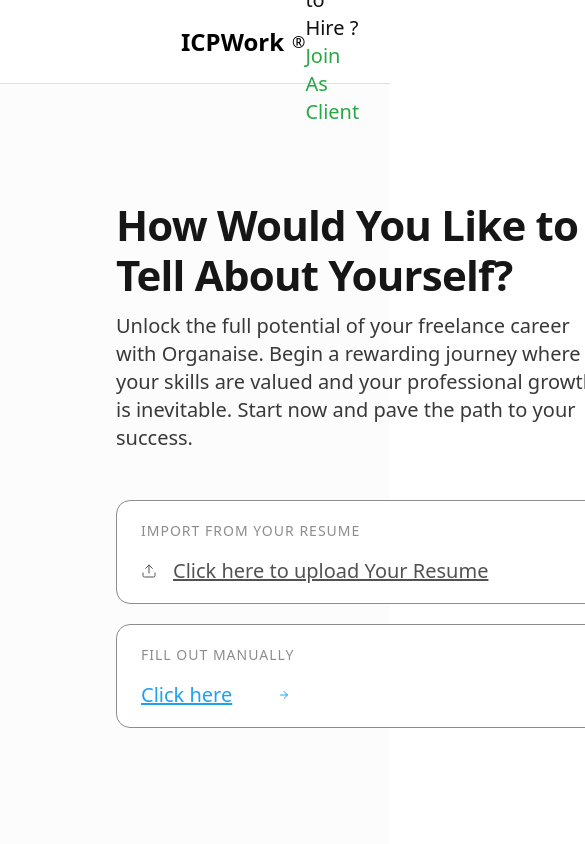
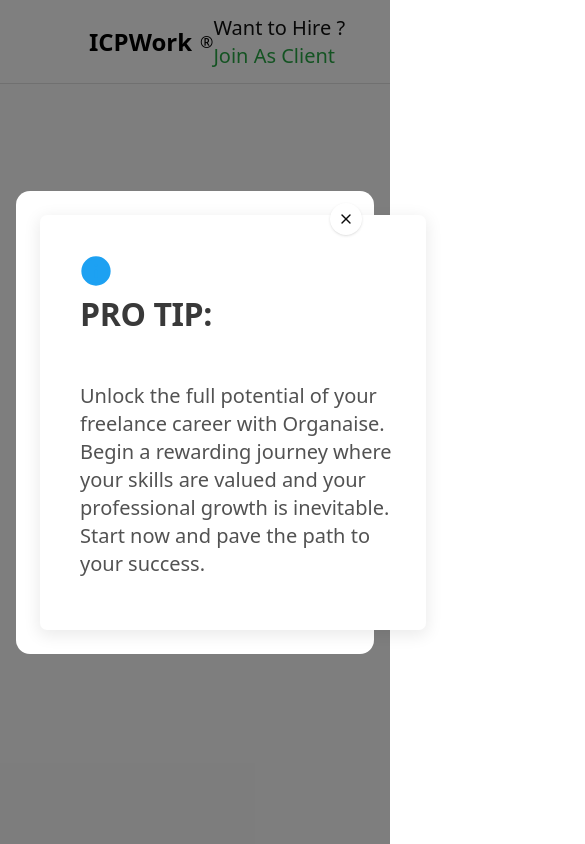
Before and after one commit to ICPWorkOfficial/ICPWork, a Next.js app in the folder frontend/: page /onboarding/step1 in a window 390 px wide. Shown: the top 844 px of the page, 585 px wide, since content can reach past the window. Built offline with nearby package versions, Linux system fonts and the light colour scheme.

Commit message:
refactor onboarding components: improve structure, add role-based logic, and enhance user experience

```diff
--- a/frontend/app/onboarding/step1/page.tsx
+++ b/frontend/app/onboarding/step1/page.tsx
@@ -1,4 +1,4 @@
-import FreelancerOnboarding from "@/components/onboarding/step1"
+import FreelancerOnboarding from "@/components/onboarding/step1";
 export default function OnboardingStep1Page() {
   return (
     <FreelancerOnboarding />
--- a/frontend/components/onboarding/step1.tsx
+++ b/frontend/components/onboarding/step1.tsx
@@ -1,9 +1,10 @@
 "use client";
 
-import React from "react";
-import { Upload, ArrowRight, Info } from "lucide-react";
+import React, { useState, useEffect } from "react";
+import { Upload, ArrowRight, Info, X } from "lucide-react";
 import { Button } from "../ui/button";
 import Link from "next/link";
+import { useRouter } from 'next/navigation';
 
 // OptionCard Component
 interface OptionCardProps {
@@ -22,7 +23,7 @@
   onClick,
 }) => (
   <div
-    className="relative h-[104px] w-[495px] rounded-xl border border-solid border-[#8d8d8d] bg-white cursor-pointer hover:border-gray-400 transition-colors"
+    className="relative h-[104px] w-full md:w-[495px] rounded-xl border border-solid border-[#8d8d8d] bg-white cursor-pointer hover:border-gray-400 transition-colors"
     onClick={onClick}
   >
     <div className="absolute left-6 top-5 flex flex-col gap-4">
@@ -83,14 +84,53 @@
   </div>
 );
 
-const FreelancerOnboarding: React.FC = () => {
+const FreelancerOnboarding: React.FC<{ initialRole?: 'Client' | 'Freelancer' }> = ({ initialRole }) => {
+  const router = useRouter();
+  const [role, setRole] = useState<'Client' | 'Freelancer'>(initialRole ?? 'Client');
+  // persist role to localStorage when changed
+  useEffect(() => {
+    try {
+      if (typeof window !== 'undefined') {
+        const raw = localStorage.getItem('demo_profile');
+        const base = raw ? JSON.parse(raw) : {};
+        base.role = role;
+        localStorage.setItem('demo_profile', JSON.stringify(base));
+      }
+    } catch (e) {
+      // ignore
+    }
+  }, [role]);
+
+  const [showProTipModal, setShowProTipModal] = useState(false);
+  const [firstName, setFirstName] = useState('');
+  const [lastName, setLastName] = useState('');
+
+  // open pro tip as modal automatically on small screens
+  useEffect(() => {
+    if (typeof window !== 'undefined' && window.innerWidth < 768) {
+      setShowProTipModal(true);
+    }
+  }, []);
+
   const handleResumeUpload = () => console.log("Resume upload clicked");
   const handleManualFill = () => console.log("Manual fill clicked");
+
+  const handleSave = () => {
+    const payload = { name: `${firstName} ${lastName}`.trim(), role };
+    if (typeof window !== 'undefined') localStorage.setItem('demo_profile', JSON.stringify(payload));
+    // small feedback can be added later
+  };
+
+  const handleNextForClient = () => {
+    // ensure saved
+    handleSave();
+    router.push('/onboarding/step2');
+  };
 
   return (
     <div className="bg-[#fcfcfc] min-h-screen w-full relative">
       {/* Header */}
-      <header className="bg-white h-[84px] w-full border-b border-[#e0e0e0] flex items-center justify-between px-[116px]">
+      <header className="bg-white h-[84px] w-full border-b border-[#e0e0e0] flex items-center justify-between px-6 md:px-[116px]">
         <Logo />
         <div className="text-[20px] leading-[28px]">
           <span className="text-[#101010]">Want to Hire ?</span>
@@ -99,25 +139,70 @@
         </div>
       </header>
 
+      {/* ProTip modal for small screens */}
+      {showProTipModal && (
+        <div className="fixed inset-0 z-50 flex items-center justify-center bg-black/50 p-4">
+          <div className="bg-white rounded-xl max-w-[95vw] w-full p-6 relative">
+            <button onClick={() => setShowProTipModal(false)} className="absolute top-3 right-3 bg-white p-2 rounded-full shadow">
+              <X size={16} />
+            </button>
+            <ProTip
+              title="PRO TIP:"
+              description="Unlock the full potential of your freelance career with Organaise. Begin a rewarding journey where your skills are valued and your professional growth is inevitable. Start now and pave the path to your success."
+            />
+          </div>
+        </div>
+      )}
+
       {/* Scrollbar */}
       <div className="fixed right-0 top-[515px] w-2 h-[66px] bg-[#d9d9d9] rounded-[27px]" />
 
       {/* Main Content */}
-      <div className="flex items-center justify-center min-h-[calc(100vh-84px)] px-[116px] py-12">
-        <div className="flex gap-12 items-start max-w-7xl w-full">
+      <div className="flex items-center justify-center min-h-[calc(100vh-84px)] px-6 md:px-[116px] py-12">
+        <div className="flex gap-12 items-start max-w-7xl w-full flex-col md:flex-row">
           {/* Left Content */}
-          <div className="flex-1 max-w-[699px]">
+          <div className="flex-1 max-w-[699px] w-full">
+             {/* Title area */}
              <div className="mb-12">
                <h1 className="text-[42px] font-semibold leading-[50px] tracking-[-0.8px] text-[#161616] mb-3">
-                How Would You Like to Tell About Yourself?
+                 {role === 'Client' ? 'Tell us about your company' : 'How Would You Like to Tell About Yourself?'}
                </h1>
                <p className="text-[20px] leading-[28px] text-[#393939]">
-                Unlock the full potential of your freelance career with Organaise. Begin a rewarding journey where your skills are valued and your professional growth is inevitable. Start now and pave the path to your success.
+                 {role === 'Client'
+                   ? 'Provide basic details to create your client account.'
+                   : 'Unlock the full potential of your freelance career with Organaise. Begin a rewarding journey where your skills are valued and your professional growth is inevitable.'}
                </p>
              </div>
 
-            {/* Options */}
-            <div className="flex flex-col gap-5">
+             {/* Conditional content by role */}
+             {role === 'Client' ? (
+               <>
+               <div className="flex  gap-4">
+                {/* First Name question as a standalone block */}
+                <div className="rounded-xl border-[0.6px] border-[#8D8D8D] p-6 bg-white max-w-[700px] w-full mb-4">
+                  <div>
+                    <label className="text-[14px] font-medium text-[#6F6F6F] block ">FIRST NAME</label>
+                    <input type="text" value={firstName} onChange={(e) => setFirstName(e.target.value)} className="w-full p-3 rounded border border-transparent focus:border-[#44B0FF]" />
+                  </div>
+                </div>
+
+                {/* Last Name question as a separate standalone block */}
+                <div className="rounded-xl border-[0.6px] border-[#8D8D8D] p-6 bg-white max-w-[700px] w-full mb-4">
+                  <div>
+                    <label className="text-[14px] font-medium text-[#6F6F6F] block ">LAST NAME</label>
+                    <input type="text" value={lastName} onChange={(e) => setLastName(e.target.value)} className="w-full p-3 rounded border border-transparent focus:border-[#44B0FF]" />
+                  </div>
+                </div>
+              </div>
+
+                {/* Action buttons kept outside the input blocks. Exit button removed. */}
+                <div className="flex gap-4 mt-4 max-w-[700px] w-full">
+                  <button onClick={handleSave} className="w-full md:w-[220px] h-12 bg-white rounded-[30px] border border-[#041D37] flex items-center justify-center">Save</button>
+                  <button onClick={handleNextForClient} className="w-full md:w-[220px] h-12 bg-[#161616] text-white rounded-[30px]">Next</button>
+                </div>
+               </>
+             ) : (
+               <div className="flex flex-col gap-5 md:flex-row md:flex-wrap">
                  <OptionCard
                    title="Import from your resume"
                    description="Click here to upload Your Resume"
@@ -130,19 +215,25 @@
                    onClick={handleManualFill}
                  />
                </div>
+             )}
             </div>
 
            {/* Right Content - Pro Tip */}
            <div className="flex-shrink-0 flex flex-col items-center gap-6">
+            {/* Show ProTip on md+ */}
+            <div className="hidden md:block">
               <ProTip
                 title="PRO TIP:"
                 description="Unlock the full potential of your freelance career with Organaise. Begin a rewarding journey where your skills are valued and your professional growth is inevitable. Start now and pave the path to your success."
               />
+            </div>
+            {role !== 'Client' && (
               <Button asChild>
                 <Link href="/onboarding/step2" className="no-underline">
                   Continue
                 </Link>
               </Button>
+            )}
            </div>
          </div>
        </div>
--- a/frontend/components/onboarding/step2.tsx
+++ b/frontend/components/onboarding/step2.tsx
@@ -1,7 +1,7 @@
 'use client';
 
 import React, { useState, useEffect } from 'react';
-import { X, MapPin, FileText, User } from 'lucide-react';
+import { X, MapPin, FileText, User, Phone } from 'lucide-react';
 import Link from 'next/link';
 import { useRouter } from 'next/navigation';
 
@@ -50,7 +50,11 @@
 
 interface UserPreviewCardProps {
   name: string;
-  skills: Skill[];
+  skills?: Skill[];
+  role?: 'Client' | 'Freelancer';
+  companyName?: string;
+  companyWebsite?: string;
+  phone?: string;
   isAvailable?: boolean;
 }
 
@@ -72,34 +76,9 @@
   </div>
 );
 
-const StepProgress: React.FC<StepProgressProps> = ({ currentStep, totalSteps }) => (
-  <div className="flex items-center gap-4">
-    <span className={`${designTokens.typography.headingSmall} text-[#6F6F6F]`}>
-      Step
-    </span>
-    <div className="relative w-[91px] h-[92px]">
-      {/* Background circle */}
-      <div className="absolute inset-0">
-        <svg width="91" height="92" viewBox="0 0 91 92" fill="none">
-          <path
-            d="M91 46C91 71.4051 70.629 92 45.5 92C20.371 92 0 71.4051 0 46C0 20.5949 20.371 0 45.5 0C70.629 0 91 20.5949 91 46ZM7.23641 46C7.23641 67.3646 24.3676 84.6841 45.5 84.6841C66.6324 84.6841 83.7636 67.3646 83.7636 46C83.7636 24.6354 66.6324 7.31593 45.5 7.31593C24.3676 7.31593 7.23641 24.6354 7.23641 46Z"
-            fill="#F5F5F5"
-          />
-        </svg>
-      </div>
-      {/* Progress Bar */}
 
-      {/* Step text */}
-      <div className="absolute inset-0 flex items-center justify-center">
-        <span className={`${designTokens.typography.bodyRegular} text-[#6F6F6F]`}>
-          {currentStep}/{totalSteps}
-        </span>
-      </div>
-    </div>
-  </div>
-);
 
-const UserPreviewCard: React.FC<UserPreviewCardProps> = ({ name, skills, isAvailable = true }) => {
+const UserPreviewCard: React.FC<UserPreviewCardProps> = ({ name, skills = [], role = 'Freelancer', companyName, companyWebsite, phone, isAvailable = true }) => {
   return (
     <div className="relative w-full max-w-[495px] mx-auto  rounded-xl">
       <div
@@ -135,23 +114,44 @@
         </div>
 
         <div className="mt-6 pt-6 px-4 lg:px-0">
+          {/* For freelancers show skills; for clients show company name */}
           <div className="border-t border-[#E0E0E0] pt-5">
-        <h3 className={`${designTokens.typography.labelSmall} text-[#8D8D8D] mb-3`}>Skills</h3>
+            <h3 className={`${designTokens.typography.labelSmall} text-[#8D8D8D] mb-3`}>{role === 'Client' ? 'Company' : 'Skills'}</h3>
             <div className="flex flex-wrap gap-3">
-          {skills.slice(0, 3).map((skill) => (
+              {role === 'Client' ? (
+                <div className="inline-flex items-center gap-2  py-2 rounded-[8px] ">
+                  <span className={`${designTokens.typography.bodySmall} text-[#161616]`}>{companyName || '—'}</span>
+                </div>
+              ) : (
+                skills.slice(0, 3).map((skill) => (
                   <SkillTag key={skill.id} skill={skill} onRemove={() => {}} variant="display" />
-          ))}
+                ))
+              )}
             </div>
           </div>
 
           <div className="border-t border-[#E0E0E0] pt-5 mt-5">
-        <h3 className={`${designTokens.typography.labelSmall} text-[#8D8D8D] mb-3`}>Location</h3>
+            <h3 className={`${designTokens.typography.labelSmall} text-[#8D8D8D] mb-3`}>{role === 'Client' ? 'Website' : 'Location'}</h3>
+            <div className="flex items-center gap-2">
               <MapPin size={18} className="text-[#A8A8A8]" />
+              <span className="text-[14px] text-[#161616]">{role === 'Client' ? (companyWebsite || '—') : 'Remote'}</span>
+            </div>
           </div>
 
           <div className="border-t border-[#E0E0E0] pt-5 mt-6 pb-6">
-        <h3 className={`${designTokens.typography.labelSmall} text-[#8D8D8D] mb-3`}>Resume</h3>
+            <h3 className={`${designTokens.typography.labelSmall} text-[#8D8D8D] mb-3`}>{role === 'Client' ? 'Phone' : 'Resume'}</h3>
+            <div className="flex items-center gap-2">
+              {role === 'Client' ? (
+                <>
+                  <Phone size={18} className="text-[#A8A8A8]" />
+                  <span className="text-[14px] text-[#161616]">{phone || '—'}</span>
+                </>
+              ) : (
+                <>
                   <FileText size={18} className="text-[#A8A8A8]" />
+                </>
+              )}
+            </div>
           </div>
         </div>
       </div>
@@ -187,6 +187,9 @@
 // Main Page Component
 const SkillsInputPage: React.FC = () => {
   const router = useRouter();
+  const [role, setRole] = useState<'Client' | 'Freelancer'>('Client');
+  const [companyName, setCompanyName] = useState<string>('');
+  const [companyWebsite, setCompanyWebsite] = useState<string>('');
   const [skills, setSkills] = useState<Skill[]>([
     { id: '1', name: 'UI UX DESIGN' },
     { id: '2', name: 'UI UX DESIGN' }
@@ -194,38 +197,58 @@
   const [inputValue, setInputValue] = useState('');
   const [showPreview, setShowPreview] = useState(false);
   const [loading, setLoading] = useState(false);
-  const [previewProfile, setPreviewProfile] = useState<{ name?: string; skills?: Skill[] } | null>(null);
+  const [previewProfile, setPreviewProfile] = useState<{ name?: string; skills?: Skill[]; companyName?: string; companyWebsite?: string; phone?: string; role?: 'Client' | 'Freelancer' } | null>(null);
 
   // Load a dummy profile from localStorage (simulate backend). If none, use defaults.
   useEffect(() => {
-    try {
-      const raw = typeof window !== 'undefined' ? localStorage.getItem('demo_profile') : null;
-      if (raw) {
-        const prof = JSON.parse(raw);
-        if (prof?.skills && Array.isArray(prof.skills)) {
-          setSkills(prof.skills.map((s: any, i: number) => ({ id: String(i + 1), name: (s.name || s).toUpperCase() })));
-        }
-      }
-    } catch (e) {
-      // ignore parse errors
-    }
+    // localStorage reads disabled during development to avoid overriding role provided by caller
+    // try {
+    //   const raw = typeof window !== 'undefined' ? localStorage.getItem('demo_profile') : null;
+    //   if (raw) {
+    //     const prof = JSON.parse(raw);
+    //     if (prof?.skills && Array.isArray(prof.skills)) {
+    //       setSkills(prof.skills.map((s: any, i: number) => ({ id: String(i + 1), name: (s.name || s).toUpperCase() })));
+    //     }
+    //   }
+    // } catch (e) {
+    //   // ignore parse errors
+    // }
   }, []);
 
   // Prepare preview data from local dummy storage when modal opens
   useEffect(() => {
     if (!showPreview) return;
+    // localStorage disabled — build preview from current component state instead
     try {
-      const raw = typeof window !== 'undefined' ? localStorage.getItem('demo_profile') : null;
-      if (raw) {
-        const prof = JSON.parse(raw);
-        setPreviewProfile({ name: prof.name || 'Preview User', skills: (prof.skills || []).map((s: any, i: number) => ({ id: String(i + 1), name: (s.name || s).toUpperCase() })) });
-      } else {
-        setPreviewProfile({ name: 'Preview User', skills });
-      }
+      setPreviewProfile({
+        name: 'Preview User',
+        skills: skills,
+        companyName: companyName,
+        companyWebsite: companyWebsite,
+        phone: undefined,
+        role: role
+      });
     } catch (e) {
       setPreviewProfile({ name: 'Preview User', skills });
     }
-  }, [showPreview]);
+  }, [showPreview, skills, companyName, companyWebsite, role]);
+
+  // load role and client info from demo_profile if present
+  useEffect(() => {
+    // localStorage loading disabled — do not override role set by parent or default
+    // try {
+    //   const raw = typeof window !== 'undefined' ? localStorage.getItem('demo_profile') : null;
+    //   if (raw) {
+    //     const prof = JSON.parse(raw);
+    //     if (prof.role === 'Client') setRole('Client');
+    //     if (prof.name) {
+    //       // if name is full name, do nothing here — preview will use it
+    //     }
+    //     if (prof.companyName) setCompanyName(prof.companyName);
+    //     if (prof.companyWebsite) setCompanyWebsite(prof.companyWebsite);
+    //   }
+    // } catch (e) {}
+  }, []);
 
   const addSkill = (skillName: string) => {
     const trimmed = skillName.trim();
@@ -257,13 +280,19 @@
   const handleNext = async () => {
     setLoading(true);
     try {
-      // Simulate save by writing to localStorage as JSON. This avoids backend calls / canister issues.
-      const payload = {
-        name: 'Demo User',
-        skills: skills.map(s => ({ name: s.name }))
-      };
+      // Save different payloads depending on role
+      const base: any = { role };
+      if (role === 'Client') {
+        base.name = (typeof window !== 'undefined' && JSON.parse(localStorage.getItem('demo_profile') || '{}').name) || `${companyName}` || 'Client';
+        base.companyName = companyName || undefined;
+        base.companyWebsite = companyWebsite || undefined;
+      } else {
+        base.name = 'Demo User';
+        base.skills = skills.map(s => ({ name: s.name }));
+      }
       if (typeof window !== 'undefined') {
-        localStorage.setItem('demo_profile', JSON.stringify(payload));
+        // localStorage persistence disabled during development
+        // localStorage.setItem('demo_profile', JSON.stringify(base));
       }
       // proceed to next step
       router.push('/onboarding/step3');
@@ -302,7 +331,7 @@
       </div>
 
       {/* Main Content */}
-      <div className="max-w-6xl mx-auto px-4 md:px-28 py-12">
+      <div className="max-w-6xl mx-auto px-4 md:px-28 py-12 h-screen overflow-hidden">
         {/* Mobile preview modal */}
         {showPreview && (
           <div className="fixed inset-0 z-50 flex items-center justify-center bg-black/50 p-4">
@@ -314,7 +343,15 @@
             <div className="bg-white rounded-xl max-w-[95vw] w-full max-h-[90vh] p-4 sm:p-6 relative overflow-auto shadow-lg">
               <div className="w-full flex justify-center">
                 {previewProfile ? (
-                  <UserPreviewCard name={previewProfile.name || 'Preview User'} skills={previewProfile.skills || skills} isAvailable={true} />
+                  <UserPreviewCard
+                    name={previewProfile.name || 'Preview User'}
+                    skills={previewProfile.skills || skills}
+                    role={previewProfile.role || role}
+                    companyName={previewProfile.companyName || companyName}
+                    companyWebsite={previewProfile.companyWebsite || companyWebsite}
+                    phone={previewProfile.phone || ''}
+                    isAvailable={true}
+                  />
                 ) : (
                   <div className="p-6">Loading preview…</div>
                 )}
@@ -353,7 +390,7 @@
             {/* Title + mobile preview button */}
             <div className="flex items-center justify-between mb-6">
               <h1 className={`${designTokens.typography.headingLarge} text-[#161616]`}>
-                What are your skills?
+                {role === 'Client' ? 'Tell us about your company' : 'What are your skills?'}
               </h1>
 
               <button
@@ -365,14 +402,27 @@
               </button>
             </div>
 
-            {/* Skills Input */}
+            {/* Role-specific Input Card */}
             <div className="mb-8">
+              {role === 'Client' ? (
+                <div className="flex flex-col gap-4 w-full max-w-[700px]">
+                  {/* Company Name card */}
+                  <div className="rounded-xl border-[0.6px] border-[#8D8D8D] p-6 bg-white w-full">
+                    <label className={`${designTokens.typography.labelSmall} text-[#6F6F6F] block mb-3`}>Company Name</label>
+                    <input value={companyName} onChange={(e) => setCompanyName(e.target.value)} className={`${designTokens.typography.bodySmall} text-[#161616] w-full p-2 rounded border border-transparent focus:border-[#44B0FF]`} placeholder="Enter company name" />
+                  </div>
+
+                  {/* Divider / spacing automatically provided by gap-4 */}
+
+                  {/* Company Website card */}
+                  <div className="rounded-xl border-[0.6px] border-[#8D8D8D] p-6 bg-white w-full">
+                    <label className={`${designTokens.typography.labelSmall} text-[#6F6F6F] block mb-3`}>Company Website</label>
+                    <input value={companyWebsite} onChange={(e) => setCompanyWebsite(e.target.value)} className={`${designTokens.typography.bodySmall} text-[#161616] w-full p-2 rounded border border-transparent focus:border-[#44B0FF]`} placeholder="https://yourcompany.com" />
+                  </div>
+                </div>
+               ) : (
                 <div className="w-full max-w-[700px] rounded-xl border-[0.6px] border-[#8D8D8D] p-4 md:p-6">
-                <label className={`${designTokens.typography.labelSmall} text-[#6F6F6F] block mb-3`}>
-                  Type skill
-                </label>
-
-                 {/* Input below tags */}
+                  <label className={`${designTokens.typography.labelSmall} text-[#6F6F6F] block mb-3`}>Type skill</label>
                   <div className="mt-4">
                     <input
                       type="text"
@@ -385,8 +435,7 @@
                     />
                   </div>
 
-                {/* Tags row */}
-                <div className="flex flex-wrap gap-3 items-center">
+                  <div className="flex flex-wrap gap-3 items-center mt-4">
                     {skills.map((skill) => (
                       <div key={skill.id} className="inline-flex items-center gap-2 bg-white px-4 py-2 rounded-[33px] border border-[#E6E6E6]">
                         <span className={`${designTokens.typography.bodySmall} text-[#161616]`}>{skill.name}</span>
@@ -396,9 +445,8 @@
                       </div>
                     ))}
                   </div>
-
-
                 </div>
+              )}
             </div>
 
             {/* Navigation Buttons */}
@@ -425,7 +473,15 @@
 
           {/* Right Content - Preview Card */}
           <div className="hidden lg:flex lg:flex-shrink-0 w-full lg:w-[495px]">
-            <UserPreviewCard name="Cyrus Roshan" skills={skills} isAvailable={true} />
+            <UserPreviewCard
+              name={previewProfile?.name || 'Preview User'}
+              skills={previewProfile?.skills || skills}
+              role={role}
+              companyName={previewProfile?.companyName || companyName}
+              companyWebsite={previewProfile?.companyWebsite || companyWebsite}
+              phone={previewProfile?.phone || ''}
+              isAvailable={true}
+            />
           </div>
          </div>
        </div>
--- a/frontend/components/onboarding/step3.tsx
+++ b/frontend/components/onboarding/step3.tsx
@@ -325,7 +325,7 @@
   const completedLength = (completedSteps / totalSteps) * circumference;
 
   return (
-    <div className="min-h-screen bg-[#FCFCFC]">
+    <div className="h-screen bg-[#FCFCFC]">
       {/* Header */}
       <header className="bg-white h-[84px] border-b border-[#E0E0E0] flex items-center justify-between px-4 md:px-28">
         <Logo />
@@ -345,7 +345,7 @@
       </div>
 
       {/* Main Content */}
-      <div className="max-w-6xl mx-auto px-4 md:px-28 py-12">
+      <div className="max-w-6xl mx-auto px-4 md:px-28 py-12 h-screen overflow-hidden">
         {/* Mobile preview modal */}
         {showPreview && (
           <div className="fixed inset-0 z-50 flex items-center justify-center bg-black/50 p-4">
```
Lines whose indentation alone changed are shown as unchanged.
